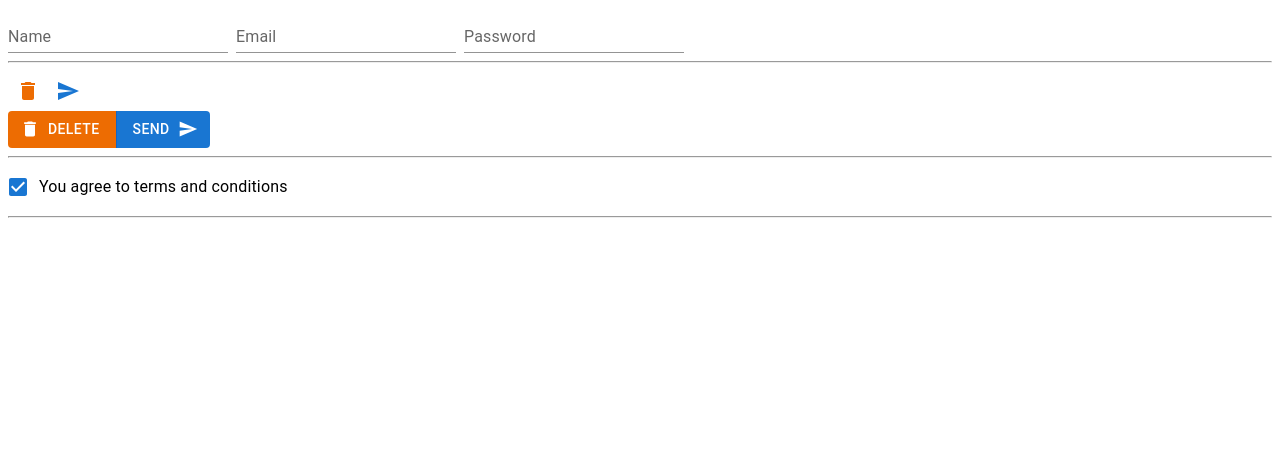
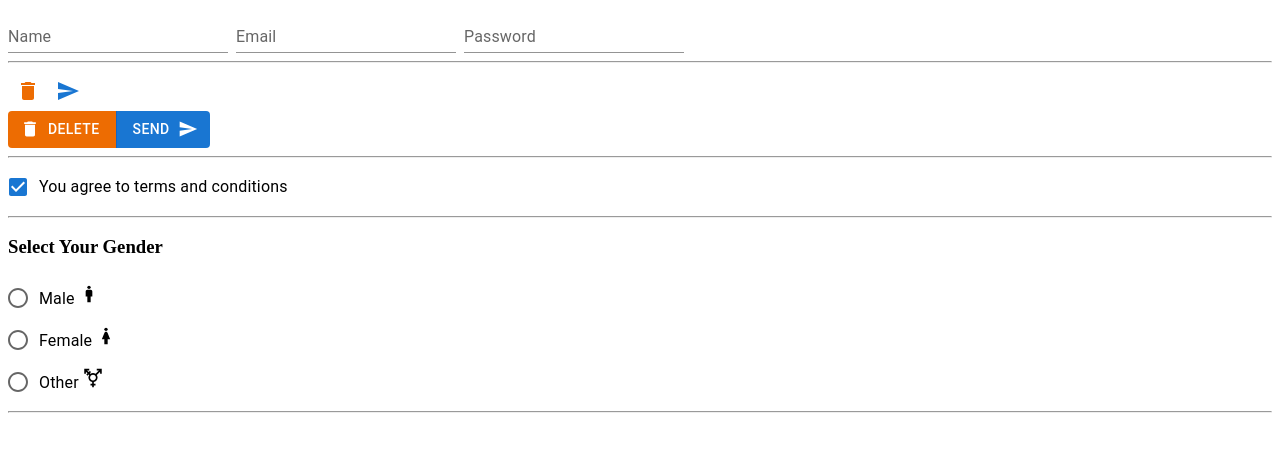
Before and after one commit to MdAliKhalil/learn-react-material-ui, a React (Vite) app in the folder react-material-ui/: page / in a window 1280 px wide. Shown: the top 452 px of the page. Built offline with nearby package versions, Linux system fonts and the light colour scheme.

Commit message:
Radio Button Component

```diff
--- a/react-material-ui/src/App.jsx
+++ b/react-material-ui/src/App.jsx
@@ -5,6 +5,7 @@
 
 import ButtonMUI from "./ButtonMUI"
 import CheckBoxMUI from "./CheckBoxMUI"
+import RadioButtonMUI from "./RadioButtonMUI"
 import TextFieldMUI from "./TextFieldMUI"
 
 function App() {
@@ -35,6 +36,7 @@ function App() {
       <TextFieldMUI />
       <ButtonMUI />
       <CheckBoxMUI />
+      <RadioButtonMUI />
     </>
   )
 }
--- /dev/null
+++ b/react-material-ui/src/RadioButtonMUI.jsx
@@ -0,0 +1,25 @@
+import { useState } from "react";
+import Divider from "./Divider";
+import { RadioGroup, FormControlLabel, Radio } from "@mui/material";
+import ManIcon from '@mui/icons-material/Man';
+import WomanIcon from '@mui/icons-material/Woman';
+import TransgenderIcon from '@mui/icons-material/Transgender';
+
+function RadioButtonMUI() {
+    const [gender, setGender] = useState('');
+
+    return (
+        <div>
+            <h3>Select Your Gender</h3>
+            <RadioGroup name="gender" value={gender} onChange={(event) => setGender(event.target.value)}>
+                <FormControlLabel control={<Radio />} label={<span>Male <ManIcon fontSize="small" /> </span>} value="Male" />
+                <FormControlLabel control={<Radio />} label={<span>Female <WomanIcon fontSize="small" /></span>} value="Female" />
+                <FormControlLabel control={<Radio />} label={<span>Other <TransgenderIcon fontSize="small" /></span>} value="Other" />
+            </RadioGroup>
+            {gender !== '' ? <h4>Selected Gender: <i style={{ textDecoration: 'underline' }}>{gender}</i></h4> : null}
+            <Divider />
+        </div>
+    );
+}
+
+export default RadioButtonMUI;
```
